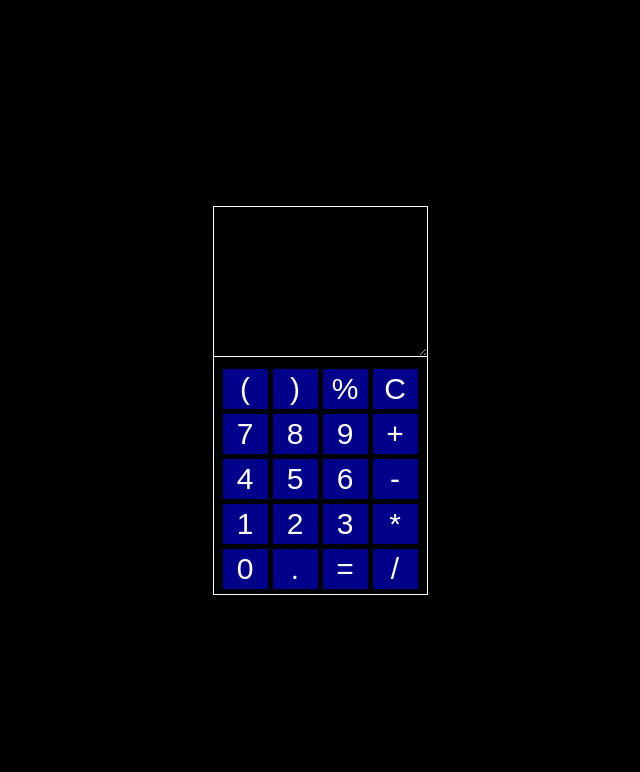
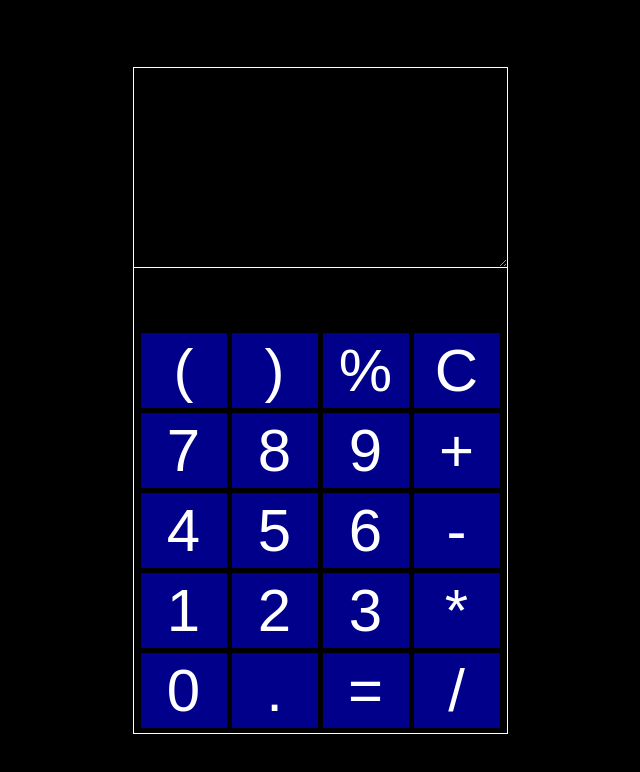
Before and after one commit to OneCode11/CalculatorApp, a plain HTML site: page index.html in a window 1280 px wide. Shown: the whole page, without its empty margins (320-960 px from the left). Drawn offline with Linux system fonts and the light colour scheme.

Commit message:
Change width and height of calculator

```diff
--- a/style.css
+++ b/style.css
@@ -21,8 +21,8 @@ body {
     border: 1px solid white;
     background-color: black;
     color: white;
-    width: 215px;
-    height: 389px;
+    width: 375px;
+    height: 667px;
     display: flex;
     flex-direction: column;
     justify-content: space-between;
@@ -39,13 +39,13 @@ body {
 .buttons button {
     background-color: darkblue;
     border: none;
-    font-size: 3rem;
-    width: 4.5rem;
+    font-size: 6rem;
+    width: 8.6rem;
     padding: 0.3rem;
 }
 
 .calculator #result {
-    height: 15rem;
+    height: 20rem;
     font-size: 2.5rem;
     text-align: end;
     background-color: black;
```
